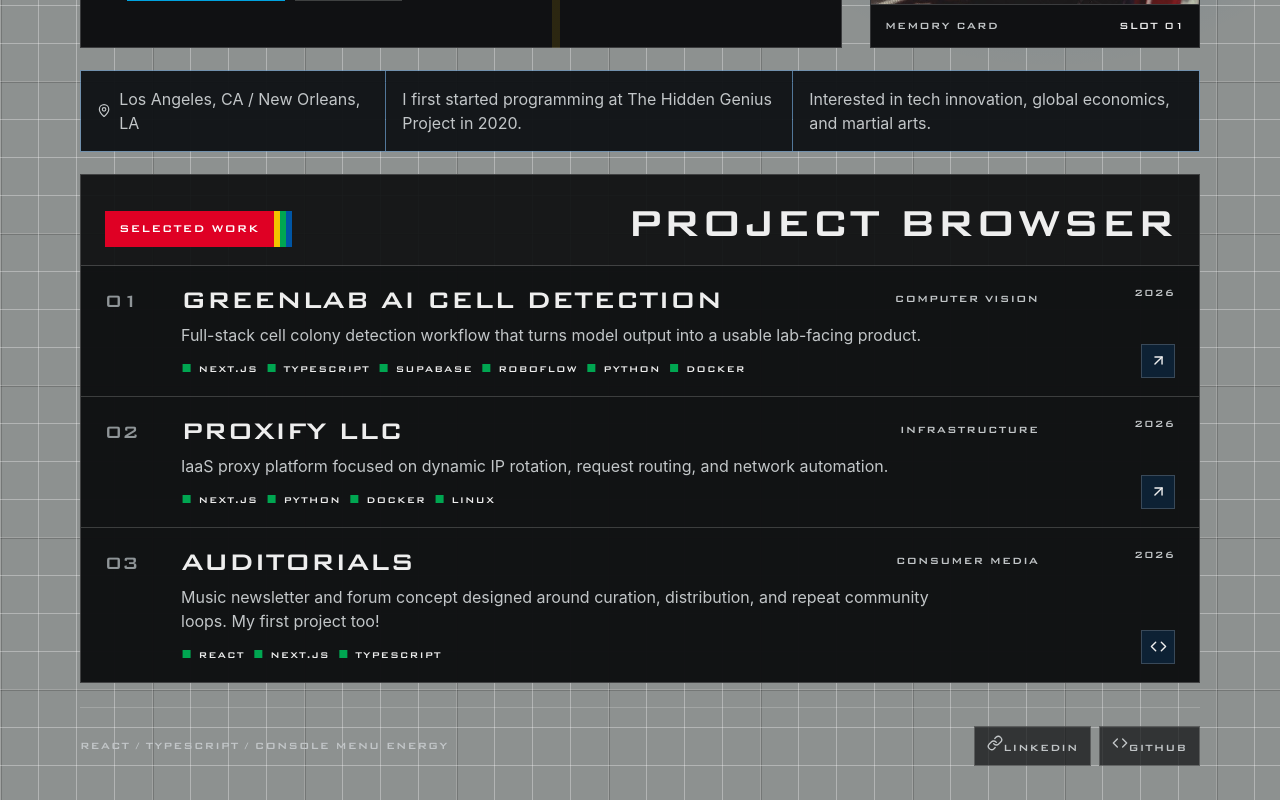
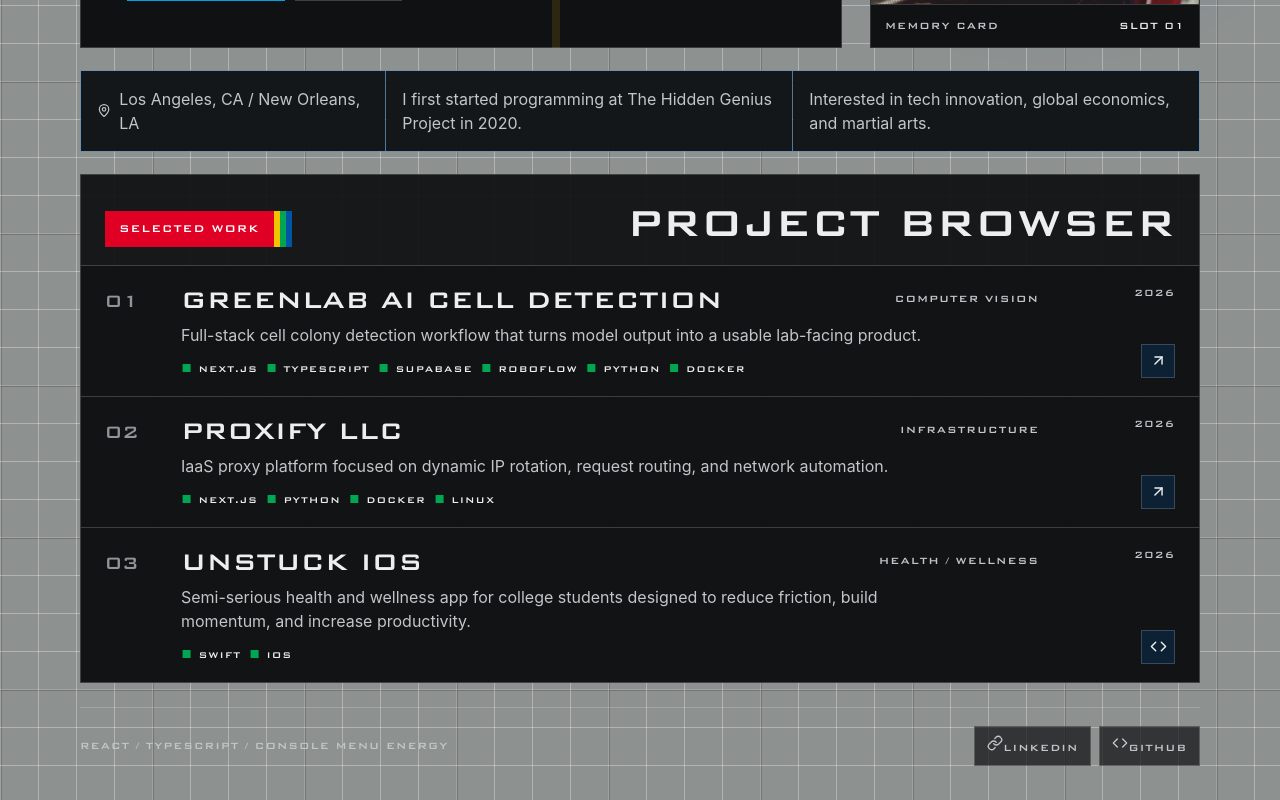
Before and after one commit to masonmemelord/Portfolio-Site, a React (Vite) app: page / in a window 1280 px wide. Shown: the part 527-1327 px from the top of the page. Built offline with nearby package versions, Linux system fonts and the light colour scheme.

Commit message:
Resume changes

```diff
--- a/src/App.tsx
+++ b/src/App.tsx
@@ -34,13 +34,13 @@ const projects: Project[] = [
     link: 'https://proxifyllc.com',
   },
   {
-    title: 'Auditorials',
-    type: 'Consumer Media',
+    title: 'Unstuck iOS',
+    type: 'Health / Wellness',
     year: '2026',
     description:
-      'Music newsletter and forum concept designed around curation, distribution, and repeat community loops. My first project too!',
-    techStack: ['React', 'Next.js', 'TypeScript'],
-    github: 'https://github.com/masonmemelord/website-project/tree/main/1600-website-project/public',
+      'Semi-serious health and wellness app for college students designed to reduce friction, build momentum, and increase productivity.',
+    techStack: ['Swift', 'iOS'],
+    github: 'https://github.com/masonmemelord/Unstuck-iOS',
   },
 ];
 
```
